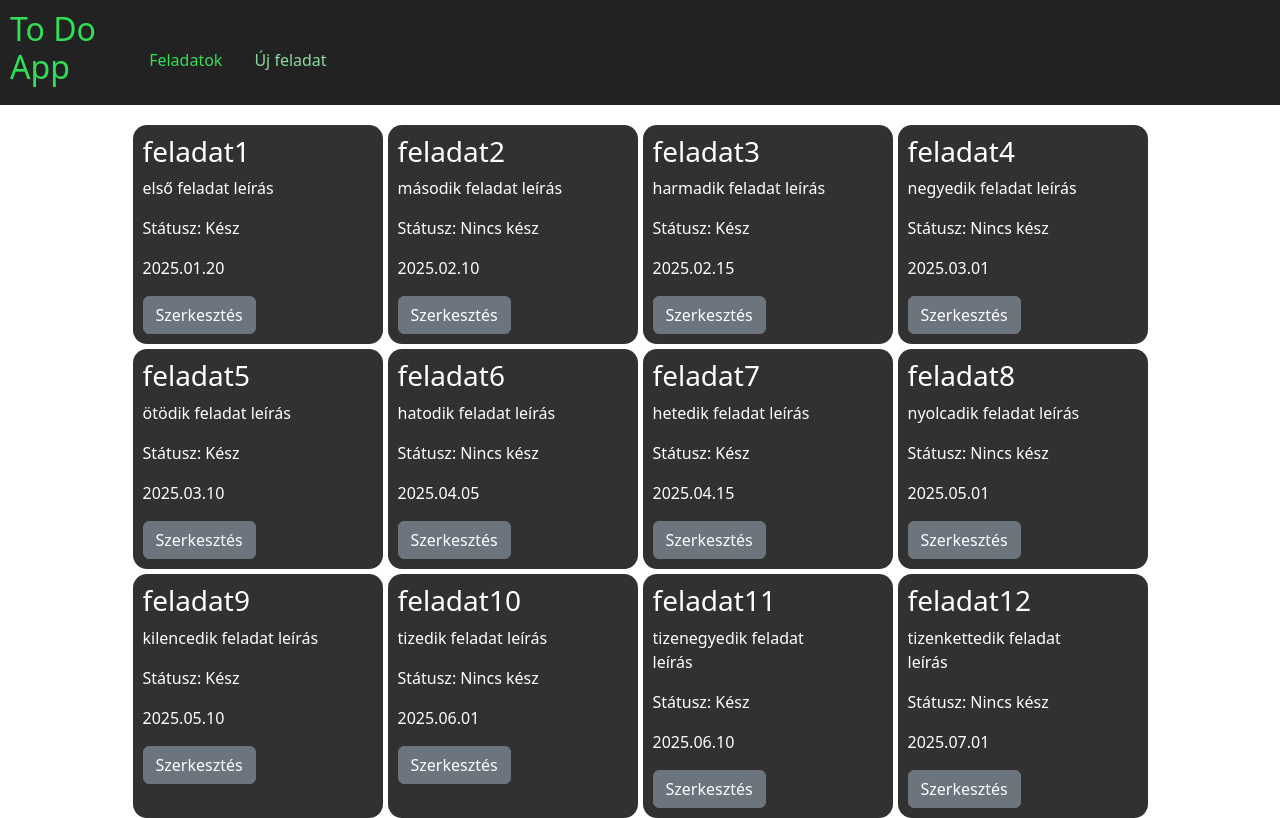
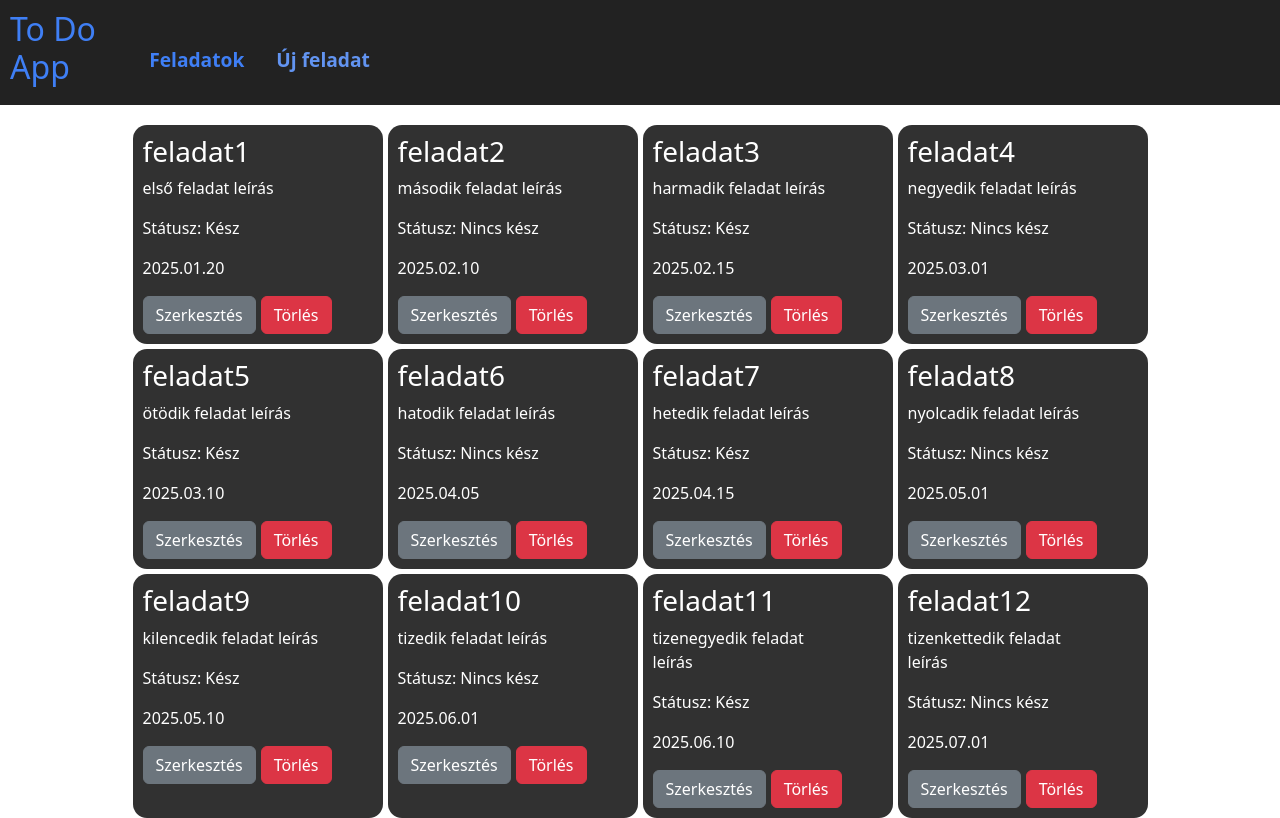
Before and after one commit to b0gavmar/to-do-app, a Vue app: page / in a window 1280 px wide. Built offline with nearby package versions, Linux system fonts and the light colour scheme.

Commit message:
törlés és szerkesztés is működik

```diff
--- a/src/App.vue
+++ b/src/App.vue
@@ -21,7 +21,7 @@ header {
 }
 
 header{
-  color: rgb(47, 223, 85);
+  color: #3f7ff5;
   background-color: rgb(34, 34, 34);
   text-decoration: none;
   padding: 10px;
@@ -33,8 +33,10 @@ header{
 }
 
 a:link, a:visited{
-  color: rgb(140, 218, 157);
+  color: #6294f1;
   text-decoration: none;
+  font-size: larger;
+  font-weight: bolder;
 }
 
 a:hover{
--- a/src/stores/tasks.js
+++ b/src/stores/tasks.js
@@ -91,7 +91,9 @@ export const useTaskStore = defineStore('task', () => {
       },
   ]);
 
+  const deleteTask = (id) => {
+    tasks.value = tasks.value.filter(task => task.id !== id);
+  };
 
-
-  return { tasks };
+  return { tasks, deleteTask };
 })
--- a/src/views/EditTaskView.vue
+++ b/src/views/EditTaskView.vue
@@ -28,6 +28,7 @@
         <br>
         <div>
           <button @click="editTaskInfo" class="btn btn-primary">Feladat mentése</button>
+          <button @click="deleteTask(t.id)" class="btn btn-danger">Törlés</button>
         </div>
     </div>
   </div>
@@ -60,6 +61,10 @@ label{
   width: 80%;
   max-width: 400px;
 
+}
+
+button{
+  margin-right: 5px;
 }
 
 </style>
@@ -100,5 +105,8 @@ const editTaskInfo = () =>{
 
 }
 
+const deleteTask = (id) => {
+  taskStore.deleteTask(id);
+};
 
 </script>
--- a/src/views/NewTaskView.vue
+++ b/src/views/NewTaskView.vue
@@ -45,14 +45,14 @@
     justify-content: center;
     margin-top: 20px;
   }
-.task{
+
+  .task {
   background-color: rgb(49, 49, 49);
   border-radius: 14px;
   padding: 20px;
-  gap: 10px;
-
+  width: 80%;
+  max-width: 400px;
 }
-
 
 </style>
 
@@ -67,7 +67,6 @@ const router = useRouter();
 
 const deadlineString = ref('');
 
-//console.log(taskStore.tasks.value[taskStore.tasks.length - 1].id)
 
 const newTask = {
   id: taskStore.tasks.length+1,
--- a/src/views/TasksView.vue
+++ b/src/views/TasksView.vue
@@ -10,6 +10,7 @@
       <p> {{ t.deadline }} </p>
       <div class="footer">
         <button @click="editTask(t.id)" class="btn btn-secondary">Szerkesztés</button>
+        <button @click="deleteTask(t.id)" class="btn btn-danger">Törlés</button>
       </div>
 
     </div>
@@ -44,6 +45,9 @@ p, h3{
   background-color: #3f7ff5;
 }
 
+button{
+  margin-right: 5px;
+}
 
 </style>
 
@@ -60,5 +64,9 @@ const editTask = (id) => {
   route.push(`./edittask/${id}`);
 }
 
+const deleteTask = (id) => {
+  taskStore.deleteTask(id);
+};
+
 
 </script>
```
